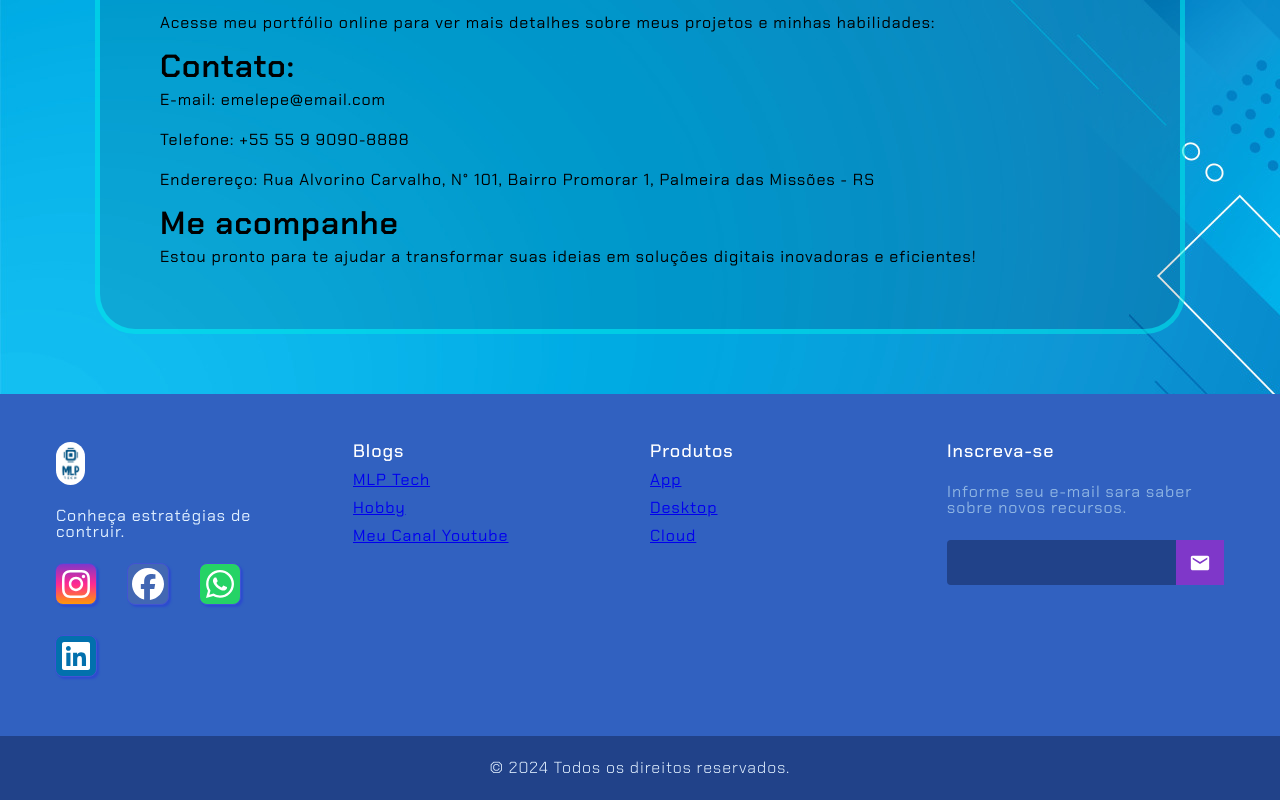
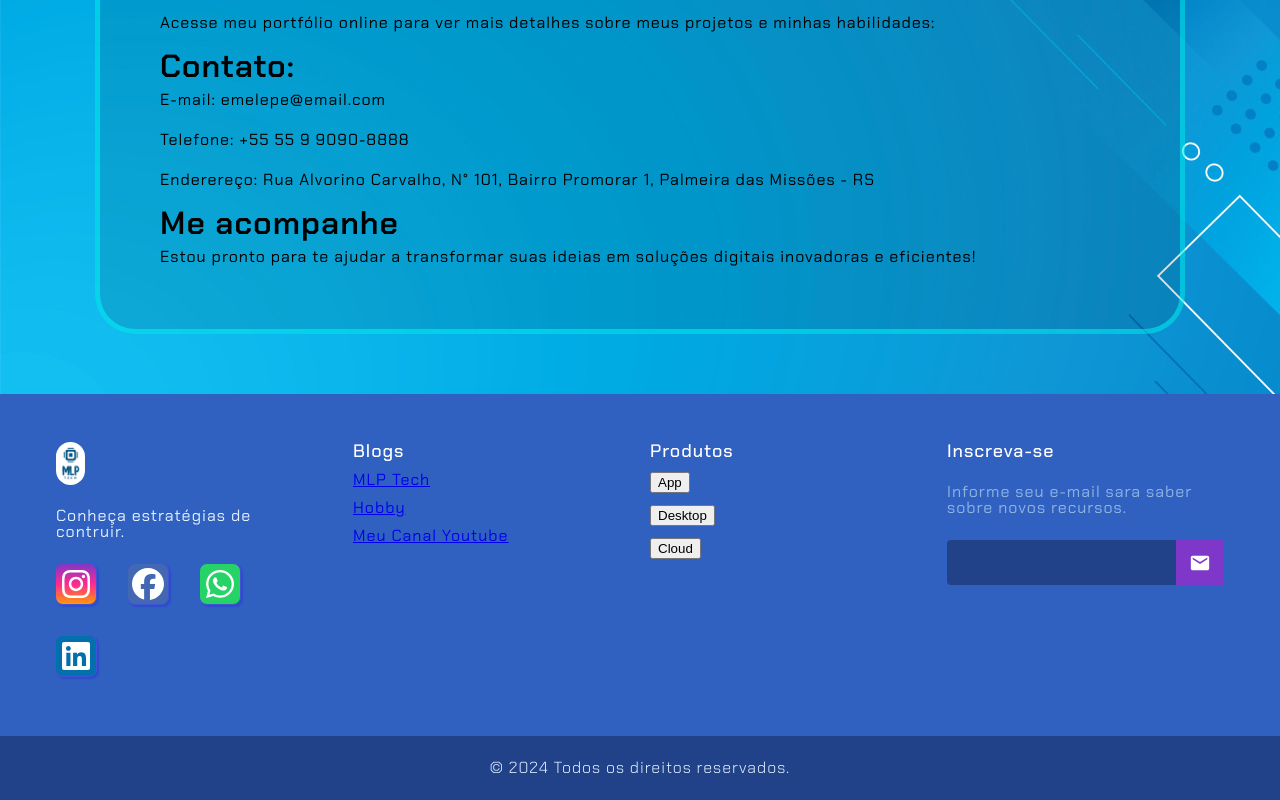
Before and after one commit to mateuslph/portifolio-foguete-react, a React (Create React App) app: page /about in a window 1280 px wide. Shown: the part 1537-2337 px from the top of the page. Built offline with nearby package versions, Linux system fonts and the light colour scheme.

Commit message:
refatora alguns detalhes em Footer.jsx

```diff
--- a/src/Components/Footer.jsx
+++ b/src/Components/Footer.jsx
@@ -269,13 +269,13 @@ function RenderFooter() {
                         <li>
                             <StyledFooterTitle>Produtos</StyledFooterTitle>
                          </li>
-                        <li> <a href="#" className="footer-link">App</a>
+                        <li> <button className="footer-link">App</button>
                         </li>
                         <li>
-                            <a href="#" className="footer-link">Desktop</a>
+                            <button className="footer-link">Desktop</button>
                         </li>
                         <li>
-                            <a href="#" className="footer-link">Cloud</a>
+                            <button className="footer-link">Cloud</button>
                         </li>
                     </FooterList>
                     </div>
```
